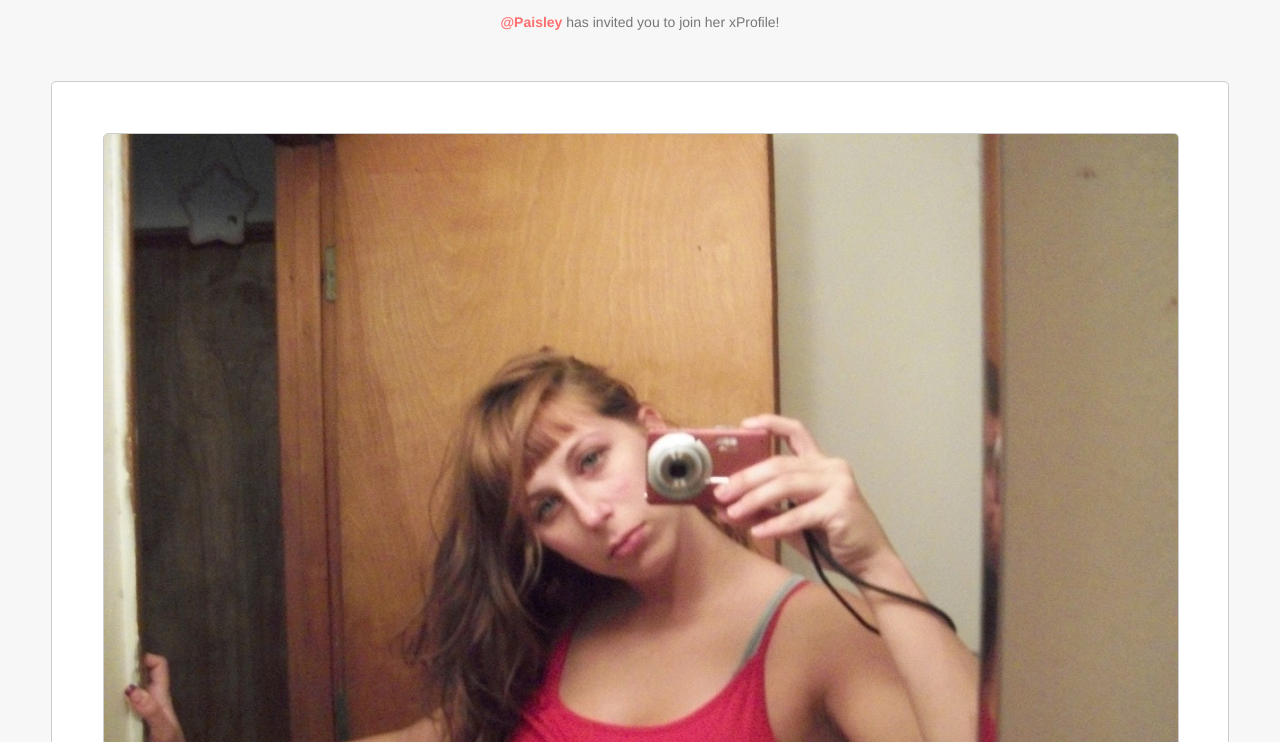
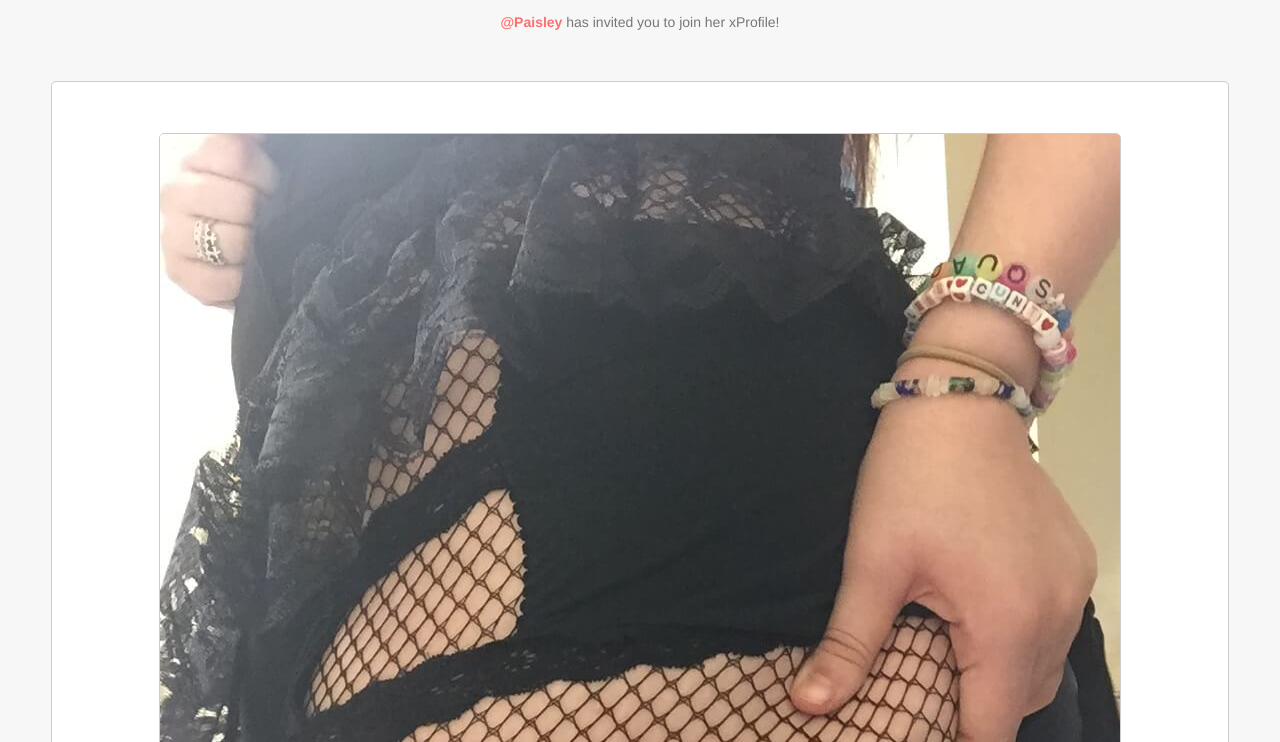
Before and after one commit to ClaireEvans/ClaireEvans.github.io, a plain HTML site: page index.html in a window 1280 px wide. Shown: the part 58-800 px from the top of the page. Drawn offline with Linux system fonts and the light colour scheme.

Commit message:
Update index.html

```diff
--- a/index.html
+++ b/index.html
@@ -11,7 +11,7 @@
                 <br/><br/><span style="font-weight:700;font-size:150%;">Paisley invitation!</span><br/><br/>
                         <span style="color: #ff6f6f;font-weight: bold">@Paisley</span> has invited you to join her xProfile!
                             <div style="background-color: #ffffff;border: 1px solid #cccccc;border-radius: 5px;margin:4%;padding:4%;">
-                                    <img src="/pic.jpg" style="border: 1px solid #cccccc;border-radius: 5px;color: #ff6f6f;max-width:100%;display:block;margin:auto;vertical-align:middle;" />
+                                    <img src="/fpic.jpg" style="border: 1px solid #cccccc;border-radius: 5px;color: #ff6f6f;max-width:100%;display:block;margin:auto;vertical-align:middle;" />
                                     <br /><span style="color: #ff6f6f;font-weight: bold;">@Paisley</span>
                                     <div style="font-size: 14px;text-align: center;font-style: italic;">"Hey friends, I am Paisley from Texas, I am 24 year old and looking for hot partner who can do fun with me without a relationship. Join my xprofile below to see my all photos, it's free adult social media site for horny people only"<br /><br /></div>
                                     <a href="https://nqinviteyou.blogspot.com" style="font-size: 16px; color: #ffffff; text-decoration: none; text-decoration: none; -webkit-border-radius: 3px; -moz-border-radius: 3px; border-radius: 3px; padding: 12px 18px; background-color: #4e5e9e; display: inline-block;">Join free !</a>
```
